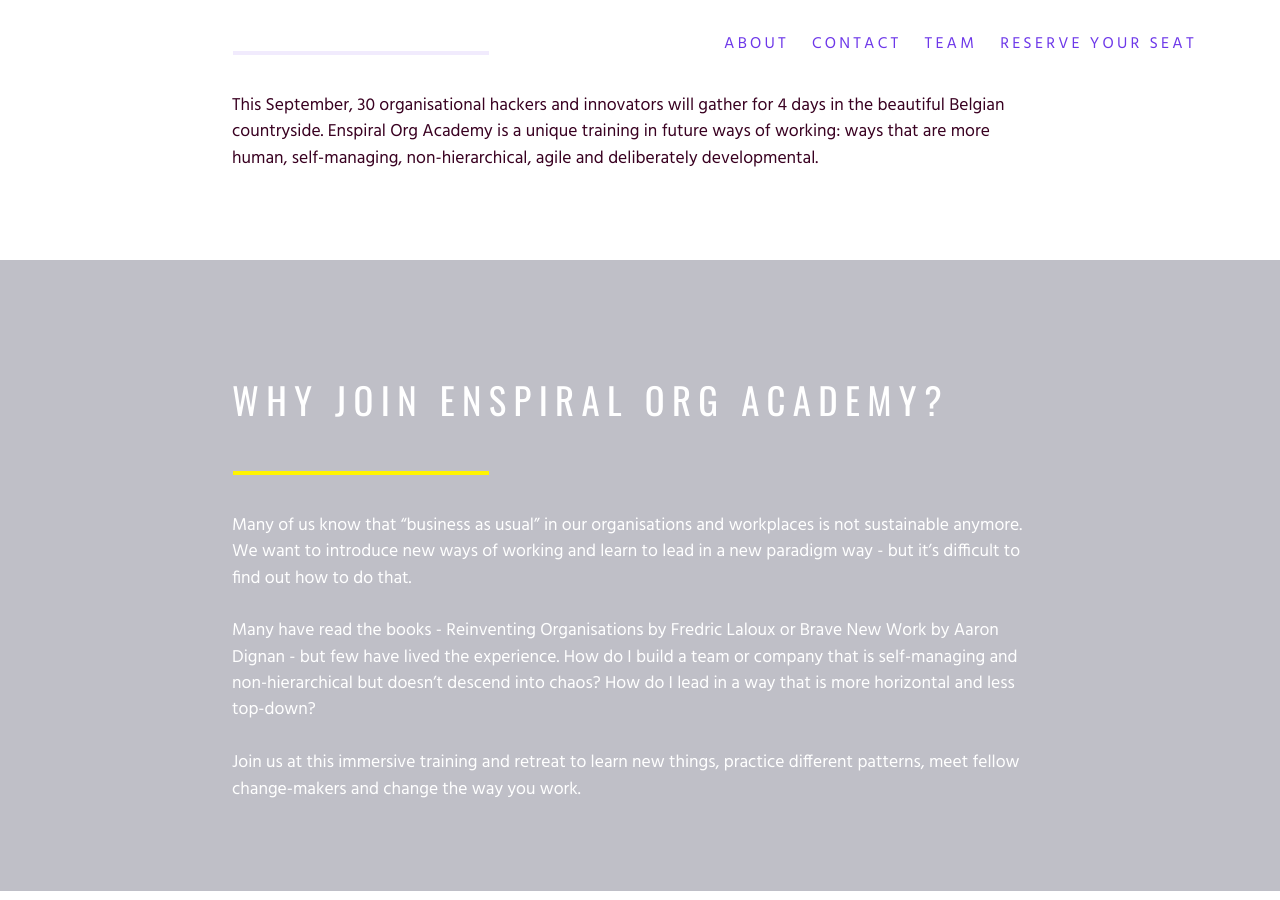
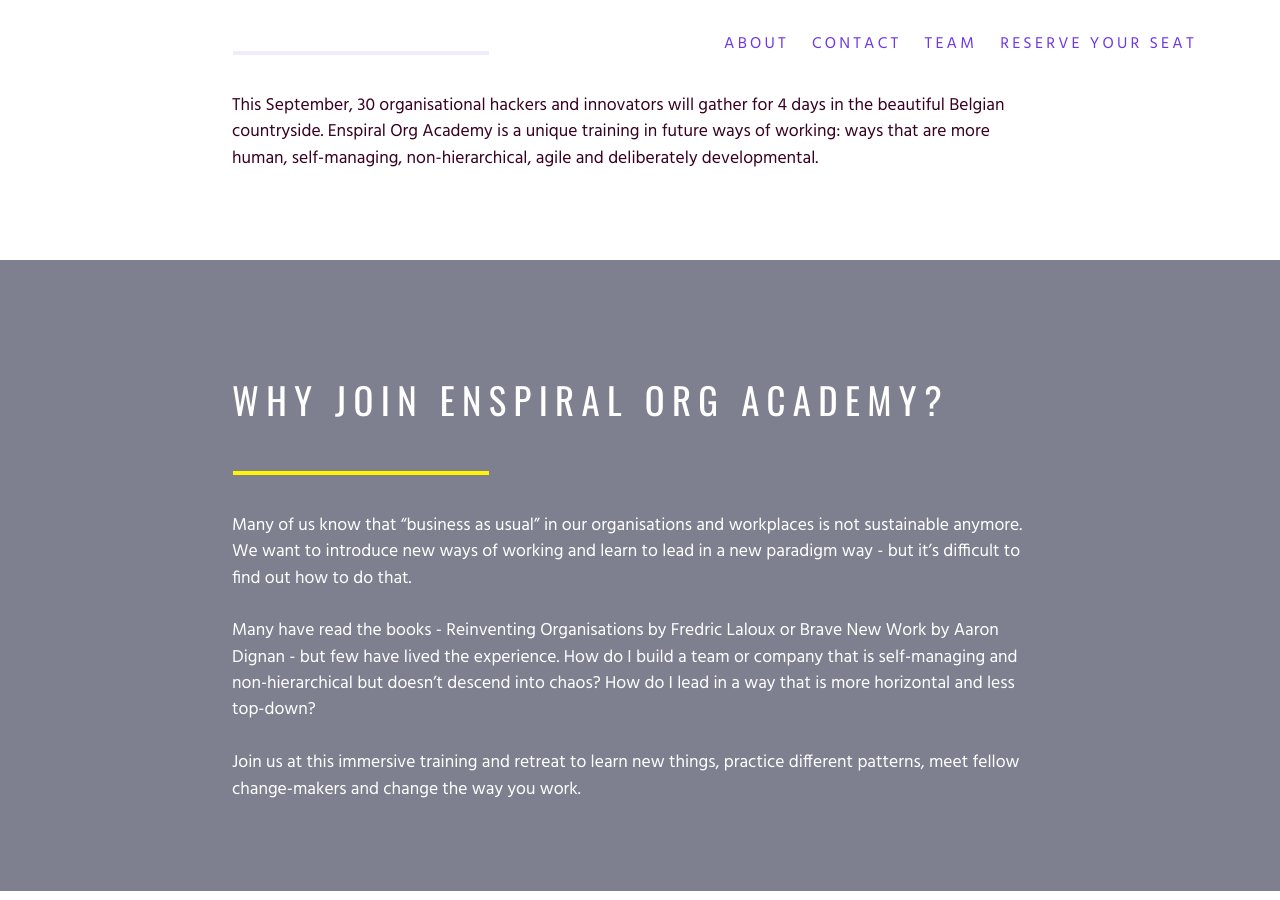
Before and after one commit to rdbartlett/orgacademy.github.io, a Jekyll site: the page built from index.html, in a window 1280 px wide and 900 px high, scrolled down 900 px. Built offline with Jekyll 4.4.1, drawn with Linux system fonts in a browser that asks for light colours; nearby versions of some CDN libraries.

Commit message:
change bg color

```diff
--- a/css/main.css
+++ b/css/main.css
@@ -89,7 +89,7 @@
 
 .bg-dark {
 	color: white;
-	background-color: #bfbfc7;
+	background-color: #7f808f;
 /*	background-image: linear-gradient(to bottom,rgba(3, 188, 150, 0.95),rgba(3, 154, 123, 0.95)), url("../lion_2.png");
 */
 }
```
Also changed, not shown: 2 other files.
